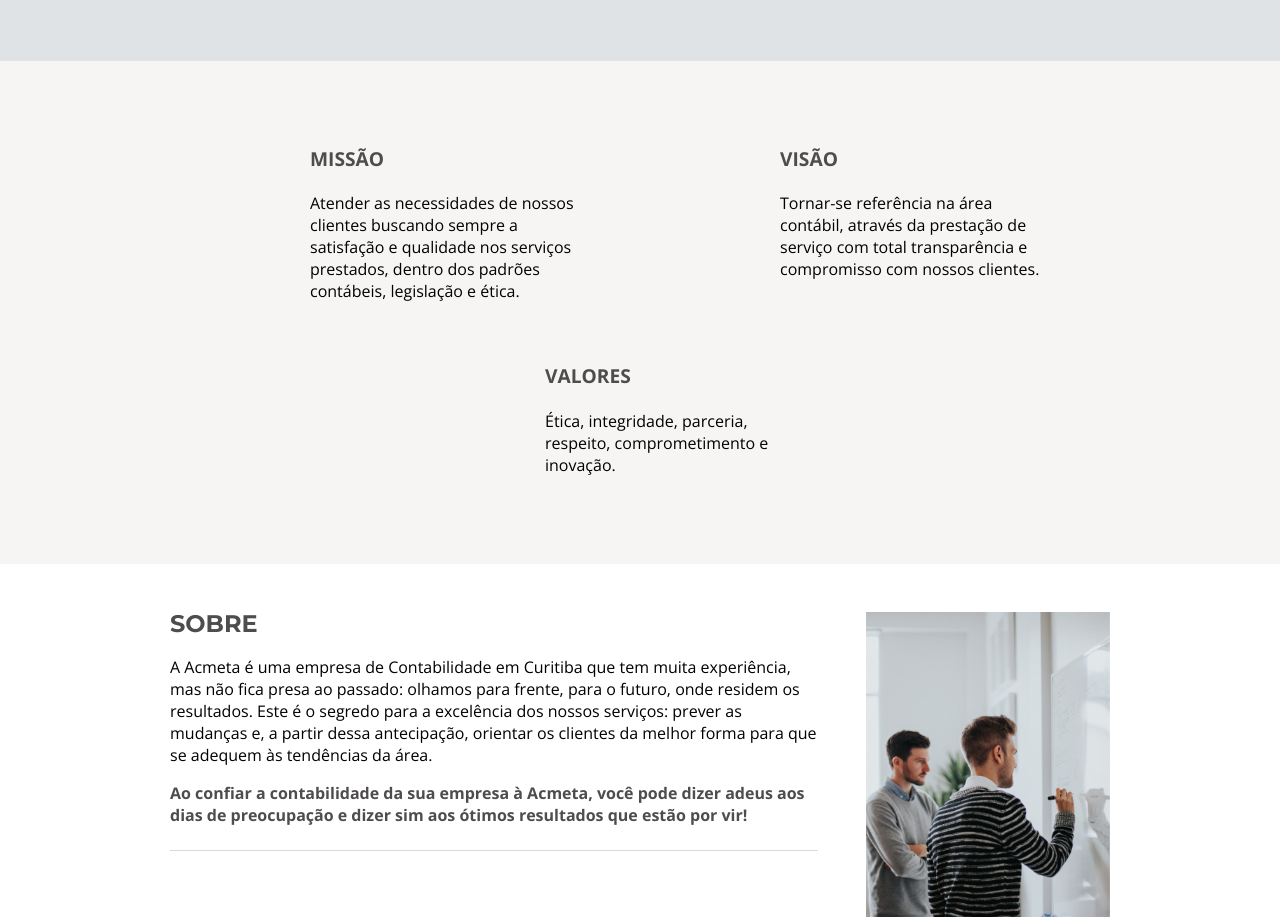
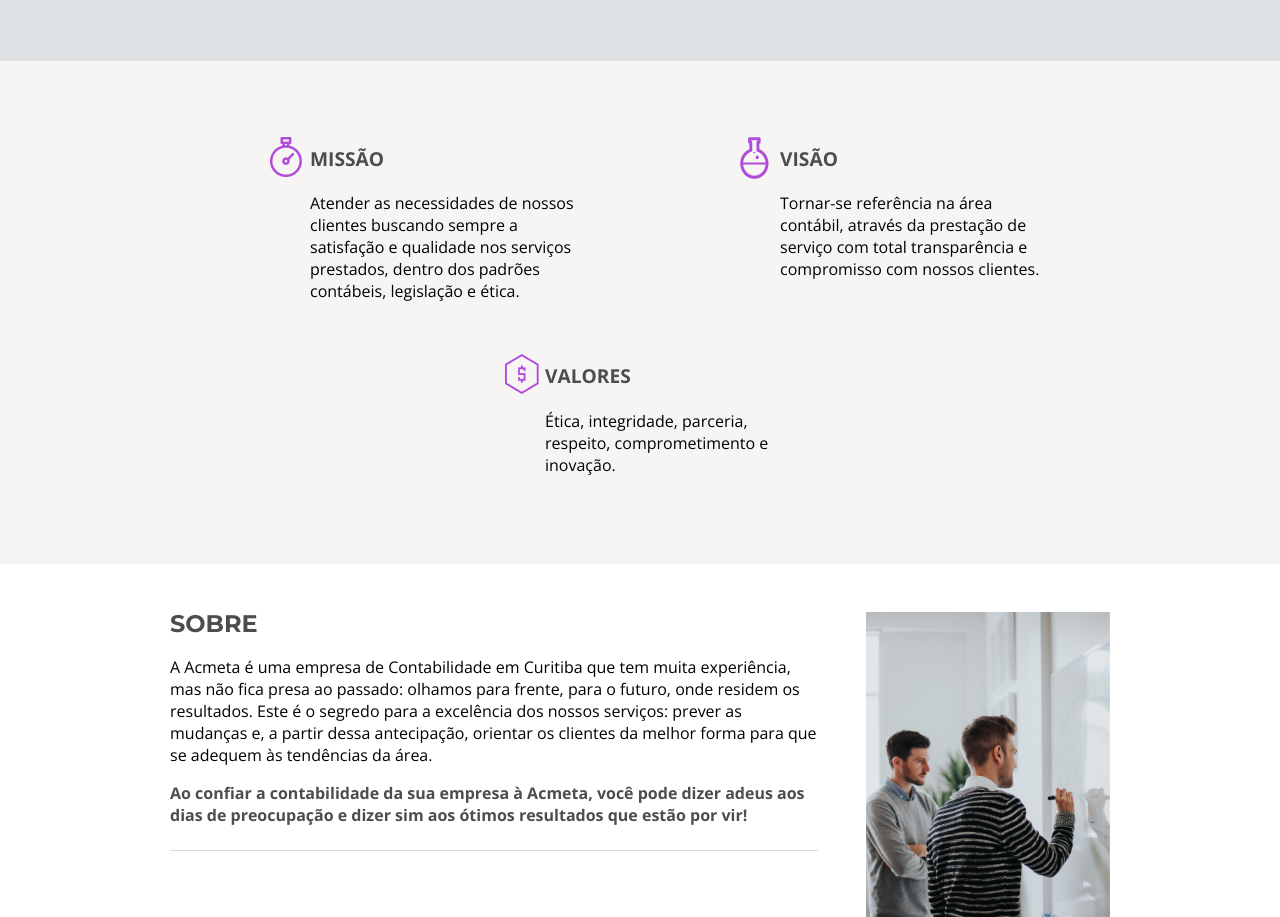
Before and after one commit to dossantos15/dossantos.github.io, a plain HTML site: page index.html in a window 1280 px wide. Shown: the part 2368-3285 px from the top of the page. Drawn offline with nearby package versions, Linux system fonts and the light colour scheme.

Commit message:
Update diferenciais.css

```diff
--- a/diferenciais.css
+++ b/diferenciais.css
@@ -18,15 +18,15 @@
 }
 
 .diferenciais__item--missao {
-    background-image: url(icone-relogio.png);
+    background-image: url(img/icone-relogio.png);
 }
 
 .diferenciais__item--visao {
-    background-image: url(icone-quimica.png);
+    background-image: url(img/icone-quimica.png);
 }
 
 .diferenciais__item--valores {
-    background-image: url(icone-dinheiro.png);
+    background-image: url(img/icone-dinheiro.png);
 }
 
 .item__titulo {
```
